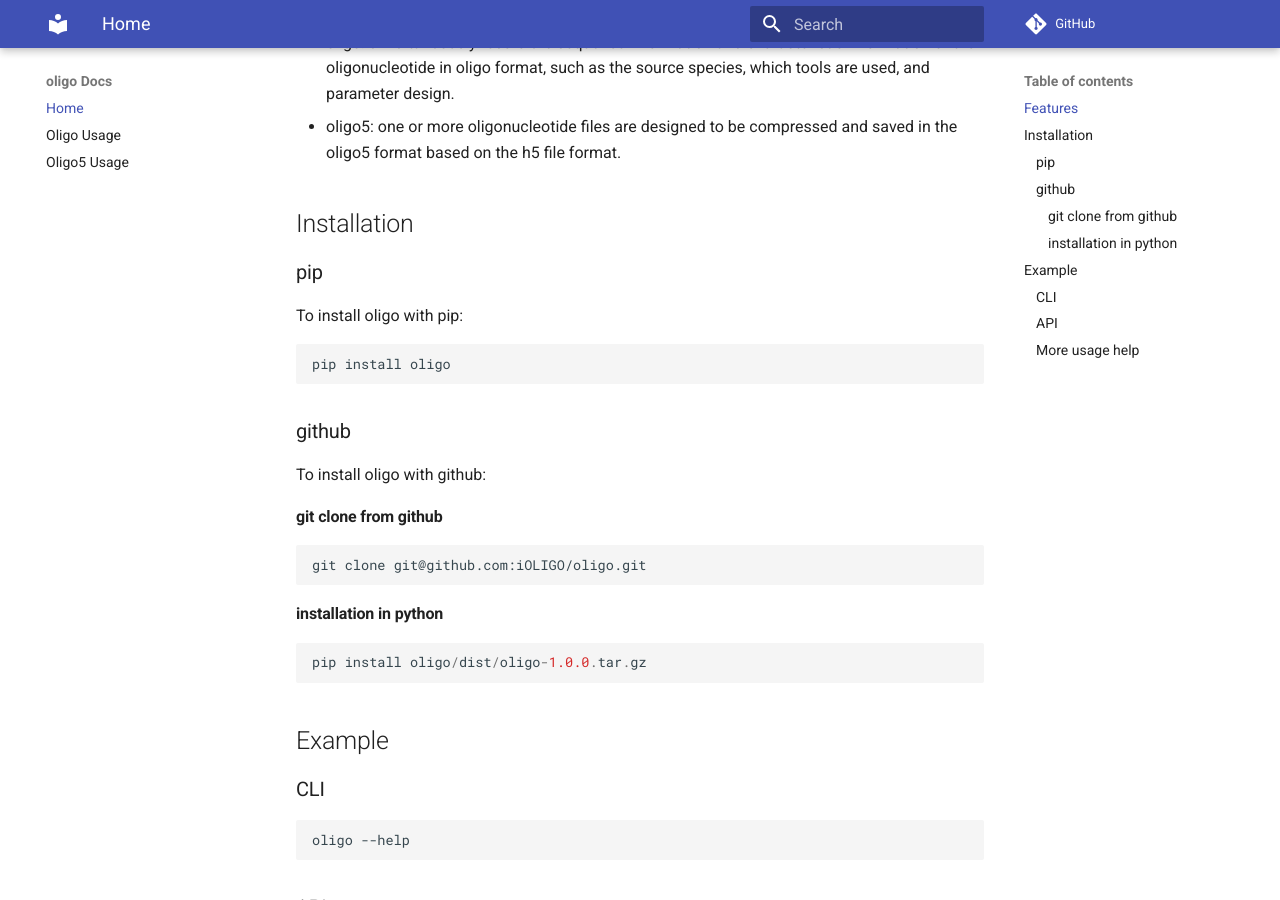
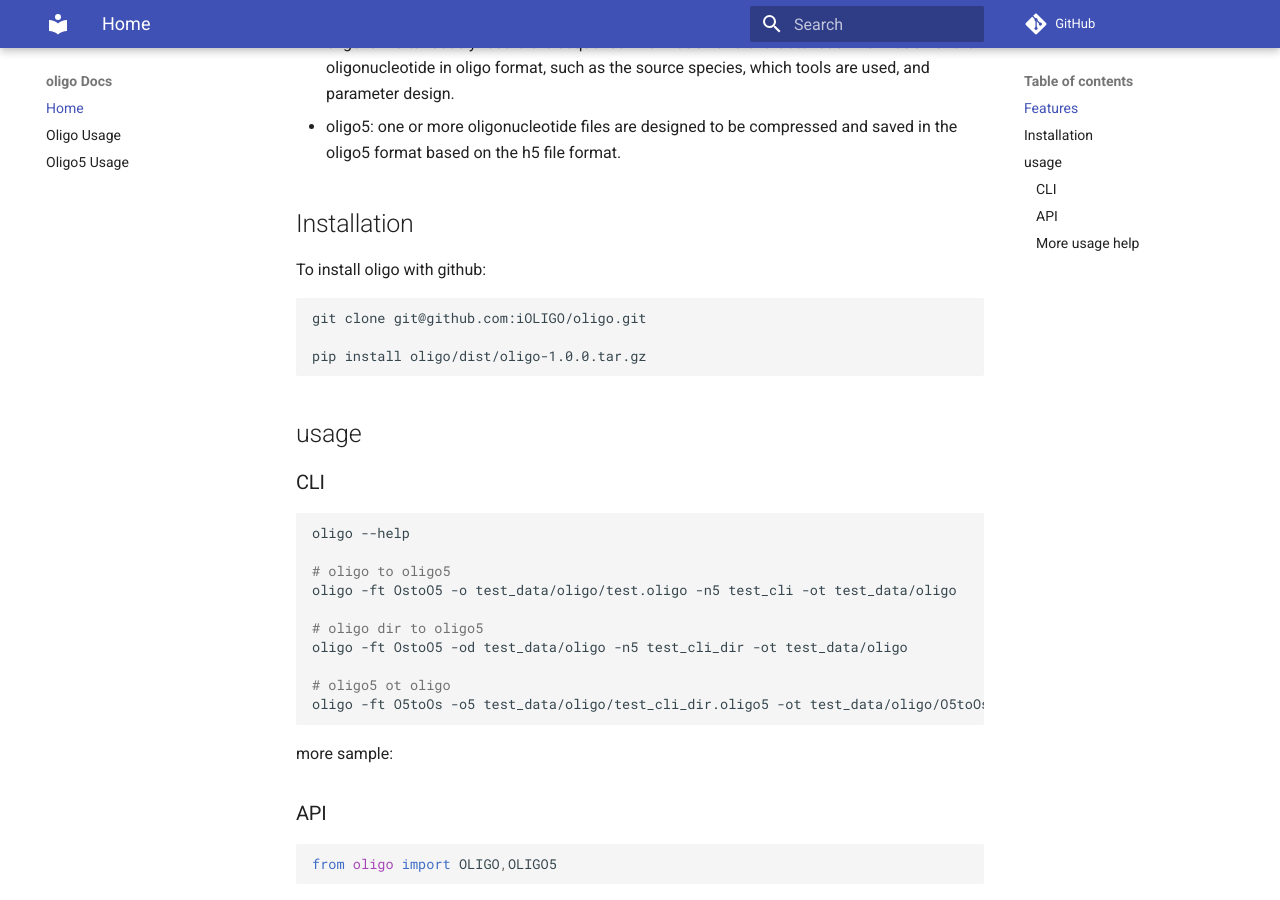
Before and after one commit to iOLIGO/ioligo, an MkDocs documentation site: the page built from docs/index.md, in a window 1280 px wide and 900 px high, scrolled down 401 px. Built offline with MkDocs 1.6.1 and Material for MkDocs 9.7.7, drawn with Linux system fonts in a browser that asks for light colours; comment, search, counter and statistics services are not loaded.

Commit message:
oligo v1.0.0 test

````diff
--- a/docs/index.md
+++ b/docs/index.md
@@ -16,37 +16,18 @@
 
 ## Installation
 
-### pip
-
-To install oligo with pip:
-
-```python
-
-pip install oligo
-
-```
-
-### github
-
 To install oligo with github:
 
-#### git clone from github
 
 ```shell
 
 git clone git@github.com:iOLIGO/oligo.git
 
-```
-
-#### installation in python
-
-```python
-
 pip install oligo/dist/oligo-1.0.0.tar.gz
 
 ```
 
-## Example
+## usage
 
 ### CLI
 
@@ -54,7 +35,17 @@
 
 oligo --help
 
+# oligo to oligo5
+oligo -ft OstoO5 -o test_data/oligo/test.oligo -n5 test_cli -ot test_data/oligo
+
+# oligo dir to oligo5
+oligo -ft OstoO5 -od test_data/oligo -n5 test_cli_dir -ot test_data/oligo
+
+# oligo5 ot oligo
+oligo -ft O5toOs -o5 test_data/oligo/test_cli_dir.oligo5 -ot test_data/oligo/O5toOs_cli
 ```
+
+more sample:
 
 ### API
 
````
Also changed, not shown: README.md (+10 -19 lines), docs/oligo5.md (+21 -1 lines), 18 other files.
